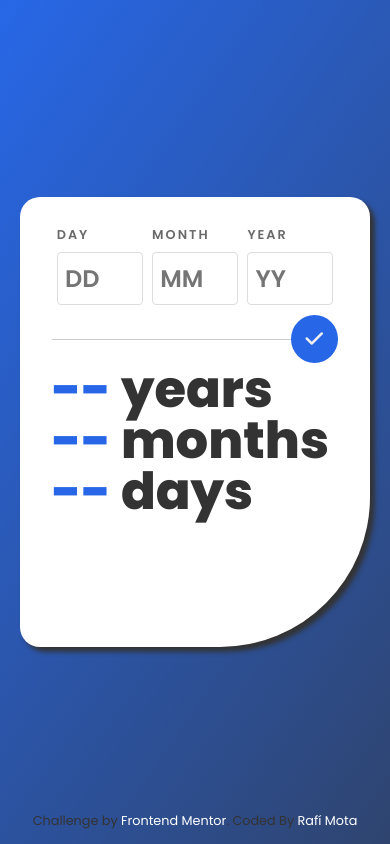
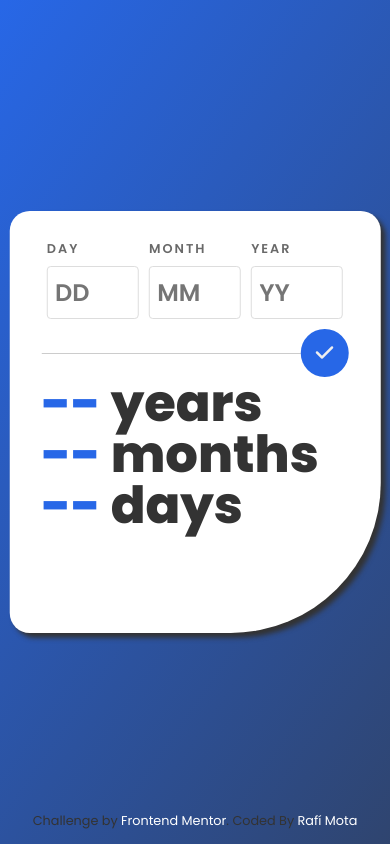
Before and after one commit to RafiMota/age-calculator, a plain HTML site: page index.html in a window 390 px wide. Drawn offline with Linux system fonts and the light colour scheme.

Commit message:
Minor CSS bug fixes
Shadow overflow, mobile width

```diff
--- a/css/style.css
+++ b/css/style.css
@@ -142,9 +142,21 @@ footer a {
 }
 
 @media (max-width: 600px) {
+
+    .flex_wrapper {
+        overflow: hidden;
+    }
+
     main {
-        height: 450px;
-        width: 350px;
+        height: 50vh;
+        width: 95vw;
+    }
+
+    @media (max-height: 800px) {
+        main {
+            height: 55vh;
+
+        }
     }
 
     section.input {
```
